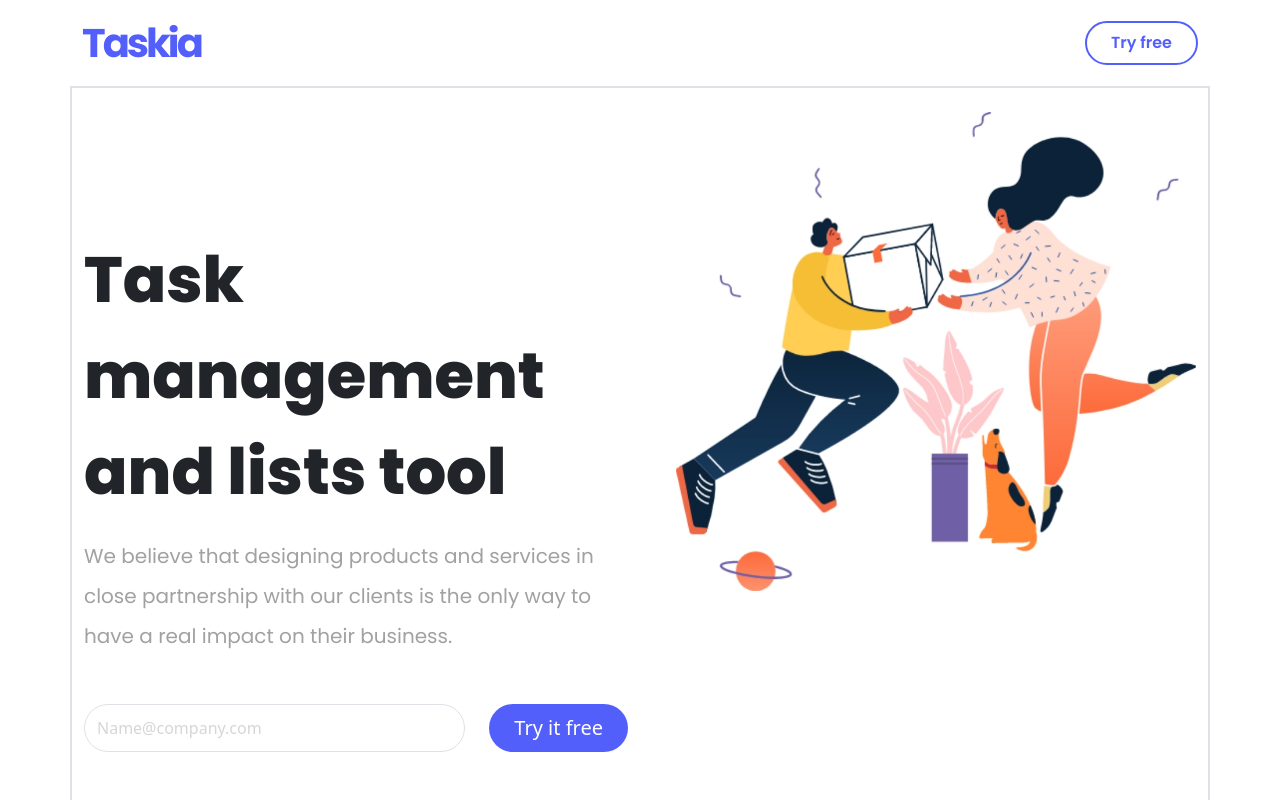
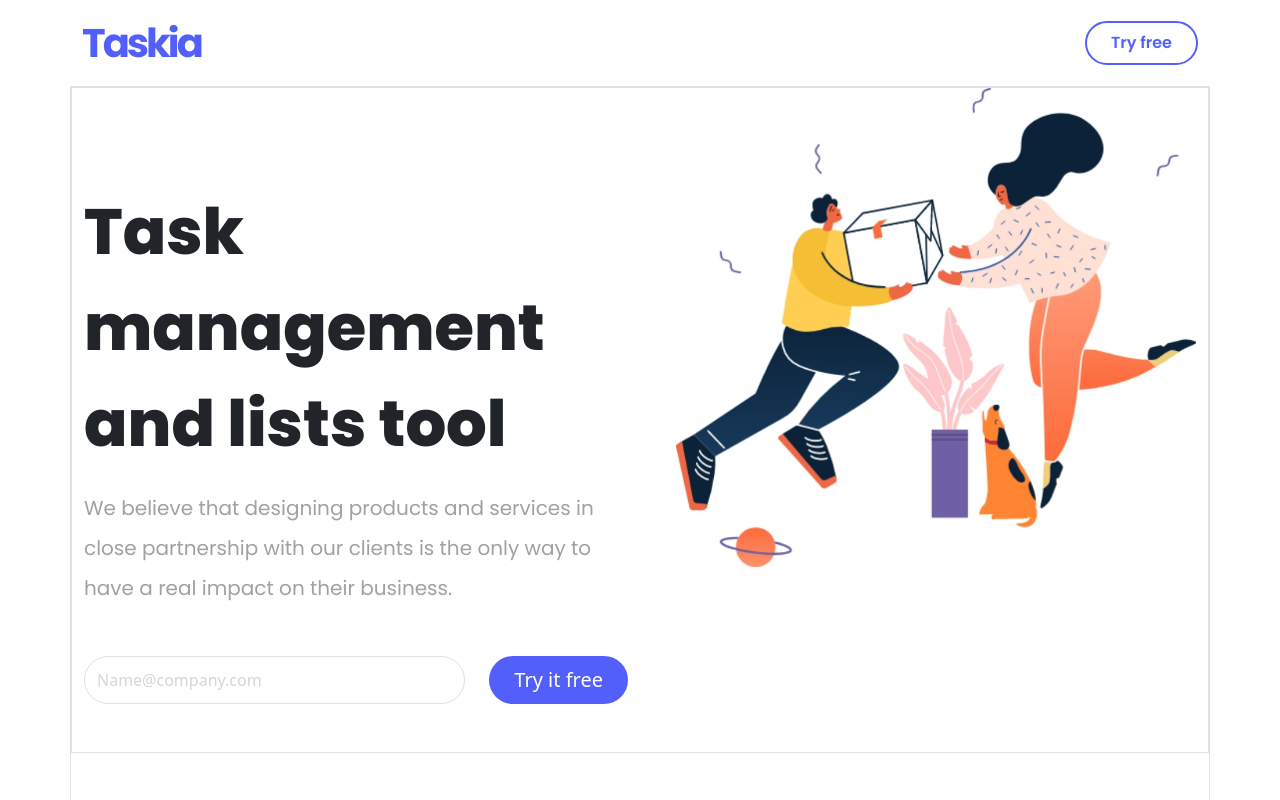
Before and after one commit to zahramkaman/IT-WEB-24-64-0001-ZahraMohamedKamoordeen-Q1, a plain HTML site: page index.html in a window 1280 px wide. Shown: the top 800 px of the page. Drawn offline with nearby package versions, Linux system fonts and the light colour scheme.

Commit message:
body updated

```diff
--- a/index.html
+++ b/index.html
@@ -28,9 +28,9 @@
     <!-- body -->
     <div class="container text-center border">
       <!-- hero -->
-        <div class="row border pt-4 pb-5">
+        <div class="row border pb-5">
           <div class="col-lg-6">
-            <h1 class=" hero-h1 display-3 poppins-extrabold text-lg-start lh-base ">Task management and lists tool</h1>
+            <h1 class=" display-3 poppins-extrabold text-lg-start lh-base pt-lg-5 mt-lg-5">Task management and lists tool</h1>
             <p class=" hero-p fs-5 poppins-regular text-lg-start lh-lg pt-2">We believe that designing products and services in close
               partnership with our clients is the only way to have a real
               impact on their business.</p>
--- a/style.css
+++ b/style.css
@@ -112,10 +112,6 @@
     letter-spacing: -3px;
   }
 
-  .hero-h1 {
-    padding-top: 120px;
-  }
-
   .hero-p {
     color: rgb(161, 161, 161);
   }
```
